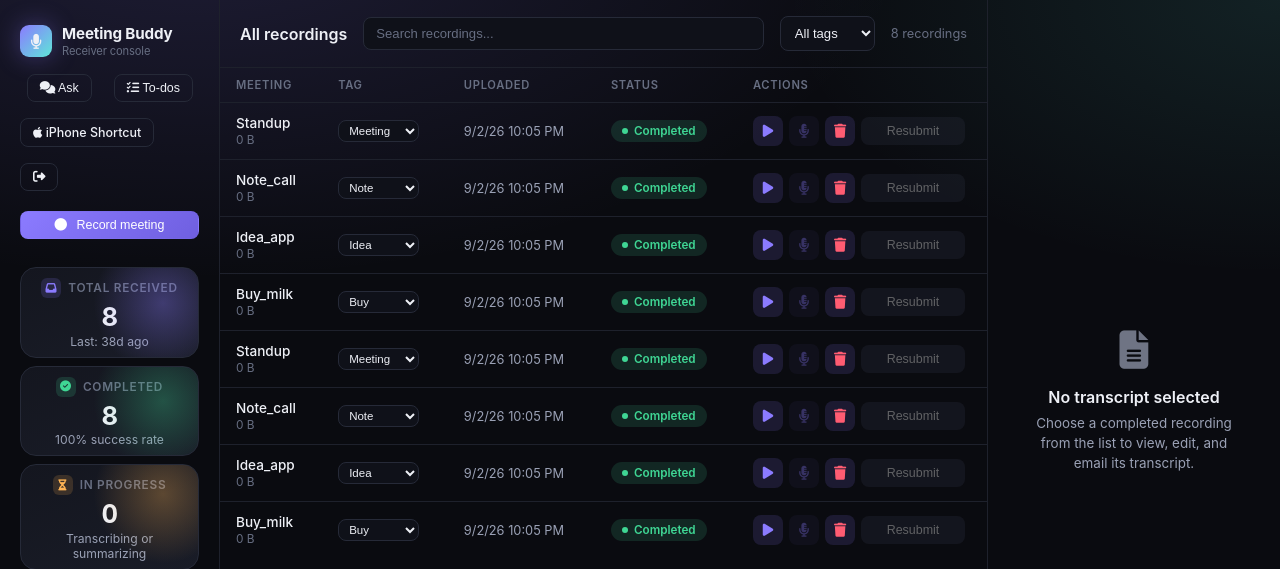
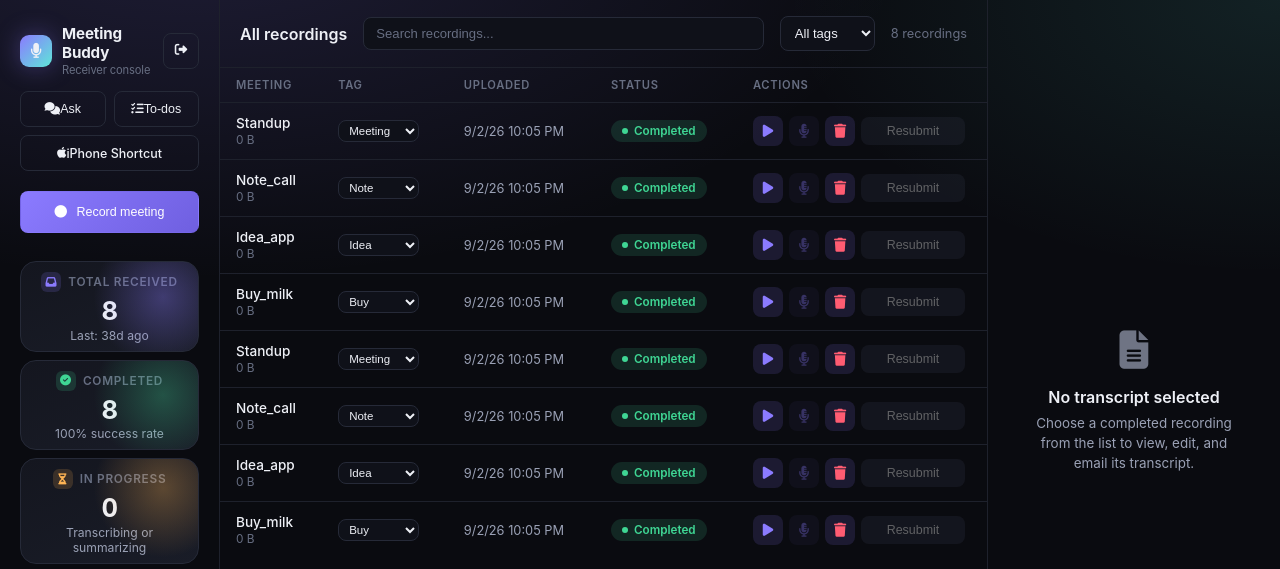
Before and after one commit to merlinmb/esp32_ai-meeting-buddy, a Flask app: page / in a window 1280 px wide. Shown: the top 569 px of the page. Run offline with Flask 3, Linux system fonts and the light colour scheme; the visitor is signed in with stand-in values (Sample User, id 1); data comes from the database, SQL or seed files in the repository; data that the repository does not hold is empty; parts of the project's set-up code (start-up, migrations or seed data) failed here and were passed over; some libraries are stand-ins or nearby versions.

Commit message:
feat: Refactor dashboard layout with improved brand section and button styles

```diff
--- a/server/templates/dashboard.html
+++ b/server/templates/dashboard.html
@@ -73,14 +73,46 @@
 
   .top-bar {
     display: flex;
-    align-items: center;
-    gap: 16px;
-    flex-wrap: wrap;
+    flex-direction: column;
+    align-items: stretch;
+    gap: 14px;
   }
   .brand {
     display: flex;
     align-items: center;
     gap: 10px;
+    min-width: 0;
+  }
+  .brand-header {
+    display: flex;
+    align-items: center;
+    justify-content: space-between;
+    gap: 12px;
+  }
+  .brand-actions {
+    display: grid;
+    grid-template-columns: repeat(2, minmax(0, 1fr));
+    gap: 8px;
+  }
+  .brand-actions .btn,
+  .brand-header form .btn {
+    display: flex;
+    align-items: center;
+    justify-content: center;
+    width: 100%;
+    min-width: 0;
+    min-height: 36px;
+    margin: 0;
+    padding: 6px 8px;
+    text-align: center;
+    white-space: nowrap;
+  }
+  .brand-header form {
+    flex: 0 0 36px;
+    margin: 0;
+  }
+  .brand-actions .shortcut-link {
+    grid-column: 1 / -1;
   }
   .brand .mark {
     width: 32px;
@@ -117,7 +149,17 @@
 
   /* ---------- Record box ---------- */
   .record-box { display: flex; flex-direction: column; gap: 8px; }
-  .record-btn { width: 100%; padding: 12px 14px; font-size: 0.86rem; text-align: center; }
+  .record-btn {
+    display: flex;
+    align-items: center;
+    justify-content: center;
+    width: 100%;
+    min-height: 42px;
+    margin: 0;
+    padding: 12px 14px;
+    font-size: 0.86rem;
+    text-align: center;
+  }
   .record-btn i { margin-right: 6px; }
   .record-btn.recording {
     background: linear-gradient(135deg, var(--err), #c23e51);
@@ -774,16 +816,20 @@
 <div class="app-shell">
   <div class="col-brand mobile-active" id="colBrand">
     <div class="top-bar">
-      <div class="brand">
-        <div class="mark"><i class="fa-solid fa-microphone"></i></div>
-        <div class="name">Meeting Buddy<small>Receiver console</small></div>
+      <div class="brand-header">
+        <div class="brand">
+          <div class="mark"><i class="fa-solid fa-microphone"></i></div>
+          <div class="name">Meeting Buddy<small>Receiver console</small></div>
+        </div>
+        <form method="post" action="/logout">
+          <button type="submit" class="btn" title="Sign out" aria-label="Sign out"><i class="fa-solid fa-right-from-bracket"></i></button>
+        </form>
       </div>
-      <button class="btn" id="askBtn" title="Ask your notes" style="margin-left:auto"><i class="fa-solid fa-comments"></i> Ask</button>
-      <button class="btn" id="todosBtn" title="To-do list"><i class="fa-solid fa-list-check"></i> <span id="todosBtnLabel">To-dos</span></button>
-      <a class="btn" href="/apple-shortcut/download" title="Download the iPhone Notes and Reminders Shortcut"><i class="fa-brands fa-apple"></i> iPhone Shortcut</a>
-      <form method="post" action="/logout">
-        <button type="submit" class="btn" title="Sign out"><i class="fa-solid fa-right-from-bracket"></i></button>
-      </form>
+      <div class="brand-actions">
+        <button class="btn" id="askBtn" title="Ask your notes"><i class="fa-solid fa-comments"></i> Ask</button>
+        <button class="btn" id="todosBtn" title="To-do list"><i class="fa-solid fa-list-check"></i> <span id="todosBtnLabel">To-dos</span></button>
+        <a class="btn shortcut-link" href="/apple-shortcut/download" title="Download the iPhone Notes and Reminders Shortcut"><i class="fa-brands fa-apple"></i> iPhone Shortcut</a>
+      </div>
     </div>
 
     <div class="record-box">
```
